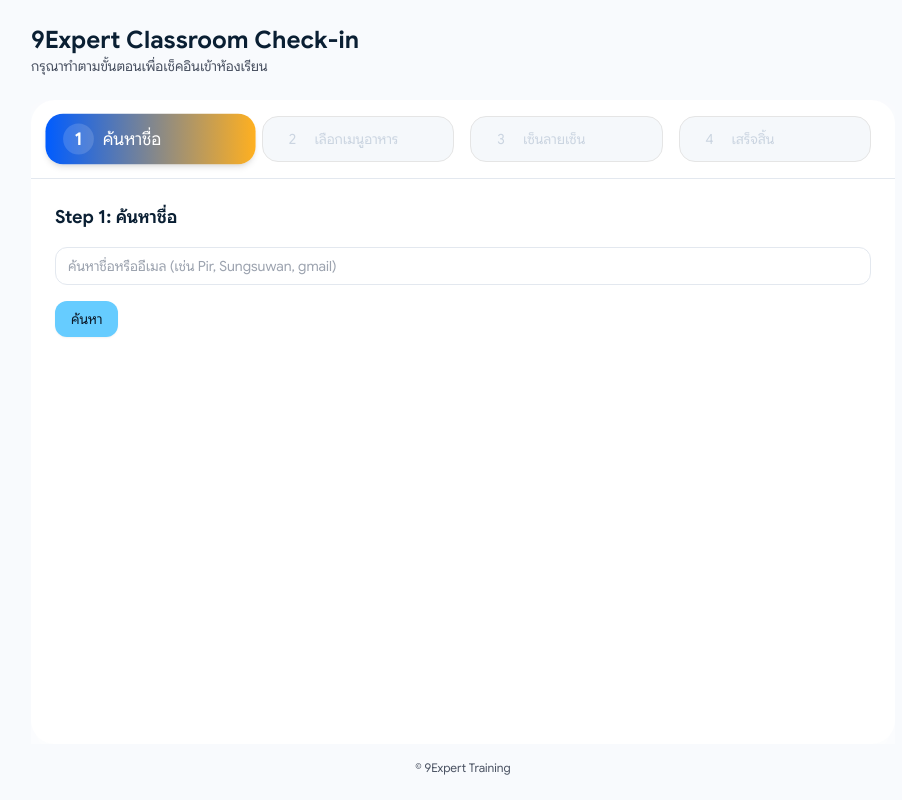
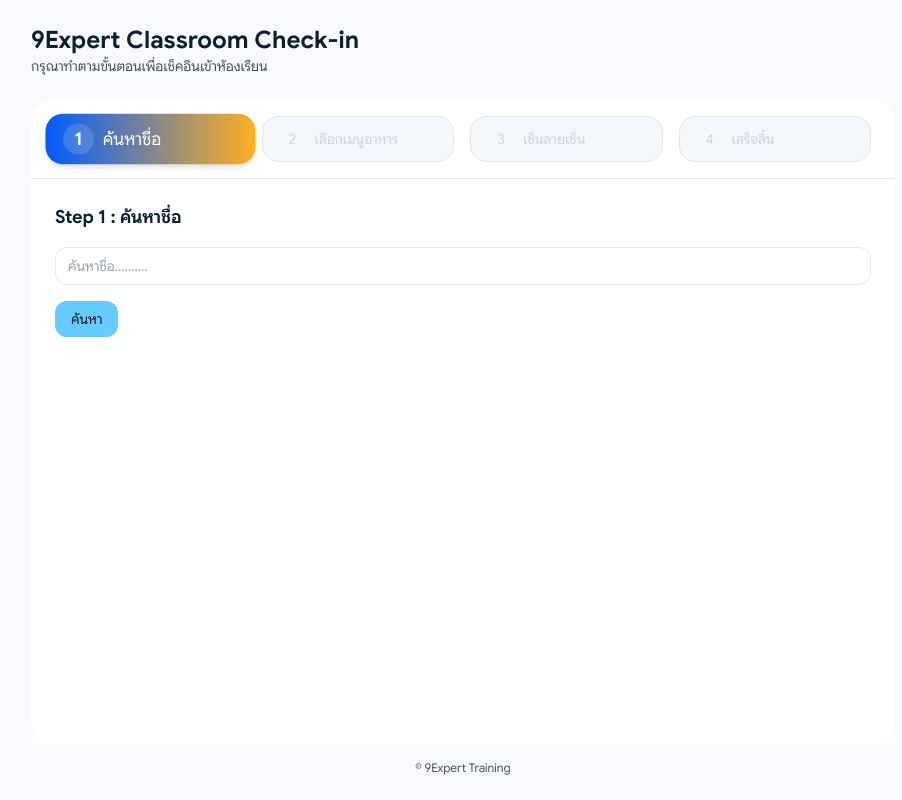
Before and after one commit to 9expert-devsec/classroom-app, a Next.js app: page /classroom/checkin in a window 1280 px wide. Shown: the whole page, without its empty margins (177-1079 px from the left). Built offline with nearby package versions, Linux system fonts and the light colour scheme.

Commit message:
update keyword

```diff
--- a/src/app/classroom/checkin/CheckinClient.jsx
+++ b/src/app/classroom/checkin/CheckinClient.jsx
@@ -141,11 +141,11 @@
       <StepHeader currentStep={1} />
 
       <div className="flex min-h-0 flex-1 flex-col px-6 py-6">
-        <h2 className="text-lg font-semibold">Step 1: ค้นหาชื่อ</h2>
+        <h2 className="text-lg font-semibold">Step 1 : ค้นหาชื่อ</h2>
 
         <form onSubmit={handleSubmit} className="mt-4 space-y-4 shrink-0">
           <TextInput
-            placeholder="ค้นหาชื่อหรืออีเมล (เช่น Pir, Sungsuwan, gmail)"
+            placeholder="ค้นหาชื่อ.........."
             value={keyword}
             onChange={handleKeywordChange}
           />
@@ -158,7 +158,7 @@
         <div className="mt-6 min-h-0 flex-1 space-y-2 overflow-y-auto overscroll-contain p-2 flex flex-col gap-2">
           {keyword && !loading && results.length === 0 && (
             <p className="text-front-textMuted">
-              ไม่พบชื่อในรอบอบรมของวันนี้ (ตรวจสอบการสะกดชื่อหรืออีเมลอีกครั้ง)
+              ไม่พบชื่อในรอบอบรมของวันนี้ (ตรวจสอบการสะกดชื่ออีกครั้ง)
             </p>
           )}
 
```
